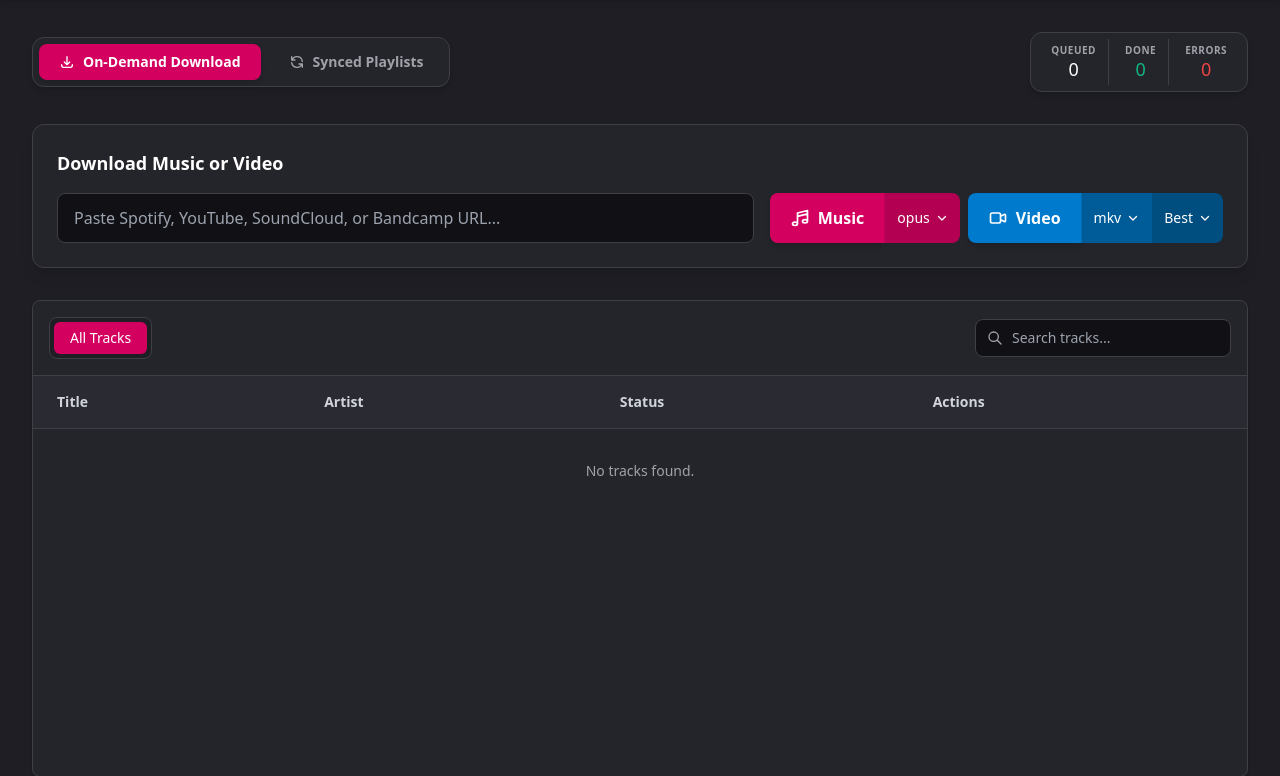
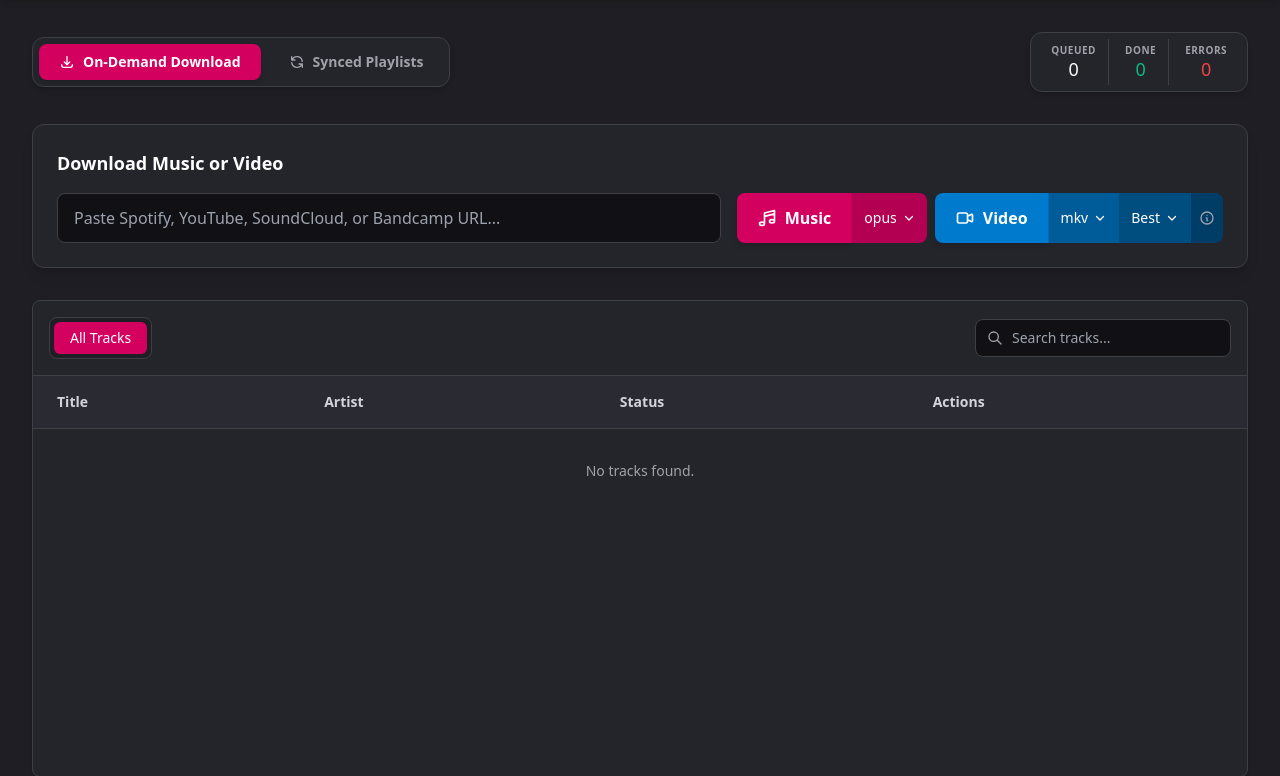
Before and after one commit to Reimaris/LocalTune, a FastAPI app: page / in a window 1280 px wide. Shown: the part 57-833 px from the top of the page. Run offline with FastAPI, Linux system fonts and the light colour scheme; data that the repository does not hold is empty; some libraries are stand-ins or nearby versions.

Commit message:
feat(video): add info tooltip next to video quality dropdown

```diff
--- a/app/templates/dashboard.html
+++ b/app/templates/dashboard.html
@@ -122,7 +122,7 @@
                         <div class="relative flex" x-data="{ open: false }">
                             <button type="button"
                                 @click="open = !open" @click.away="open = false"
-                                class="bg-[#004d80] hover:bg-[#003d66] text-white px-3 py-3 border-l border-[#007acc]/30 rounded-r-lg flex items-center gap-1 text-sm font-medium transition-colors whitespace-nowrap">
+                                class="bg-[#004d80] hover:bg-[#003d66] text-white px-3 py-3 border-l border-[#007acc]/30 flex items-center gap-1 text-sm font-medium transition-colors whitespace-nowrap">
                                 <span x-text="resolutionCap === 'best' ? 'Best' : resolutionCap + 'p'"></span>
                                 <svg class="w-3 h-3 ml-0.5" fill="none" stroke="currentColor" viewBox="0 0 24 24"><path stroke-linecap="round" stroke-linejoin="round" stroke-width="2.5" d="M19 9l-7 7-7-7"></path></svg>
                             </button>
@@ -132,6 +132,18 @@
                                 <button type="button" @click="resolutionCap = '1440'; open = false" class="block w-full text-left px-4 py-2 hover:bg-[#3f3f46] text-white text-sm" :class="resolutionCap === '1440' ? 'text-[#38bdf8]' : ''">1440p (2K)</button>
                                 <button type="button" @click="resolutionCap = '1080'; open = false" class="block w-full text-left px-4 py-2 hover:bg-[#3f3f46] text-white text-sm" :class="resolutionCap === '1080' ? 'text-[#38bdf8]' : ''">1080p (FHD)</button>
                                 <button type="button" @click="resolutionCap = '720'; open = false" class="block w-full text-left px-4 py-2 hover:bg-[#3f3f46] text-white text-sm" :class="resolutionCap === '720' ? 'text-[#38bdf8]' : ''">720p (HD)</button>
+                            </div>
+                        </div>
+
+                        <!-- Info Tooltip -->
+                        <div class="relative flex group">
+                            <button type="button"
+                                class="bg-[#003d66] hover:bg-[#002e4d] text-[#a1a1aa] hover:text-white px-2 py-3 border-l border-[#007acc]/30 rounded-r-lg flex items-center justify-center transition-colors">
+                                <svg class="w-4 h-4" fill="none" stroke="currentColor" viewBox="0 0 24 24"><path stroke-linecap="round" stroke-linejoin="round" stroke-width="2" d="M13 16h-1v-4h-1m1-4h.01M21 12a9 9 0 11-18 0 9 9 0 0118 0z"></path></svg>
+                            </button>
+                            <!-- Tooltip Content -->
+                            <div class="absolute top-full right-0 mt-2 w-56 p-3 bg-[#1e1e24] border border-[#3f3f46] rounded-lg shadow-xl text-xs text-[#d4d4d8] opacity-0 invisible group-hover:opacity-100 group-hover:visible transition-all duration-200 z-20 pointer-events-none">
+                                Selecting a resolution (e.g., 1080p) will automatically download the best available quality <strong>up to</strong> that resolution.
                             </div>
                         </div>
                     </div>
```
